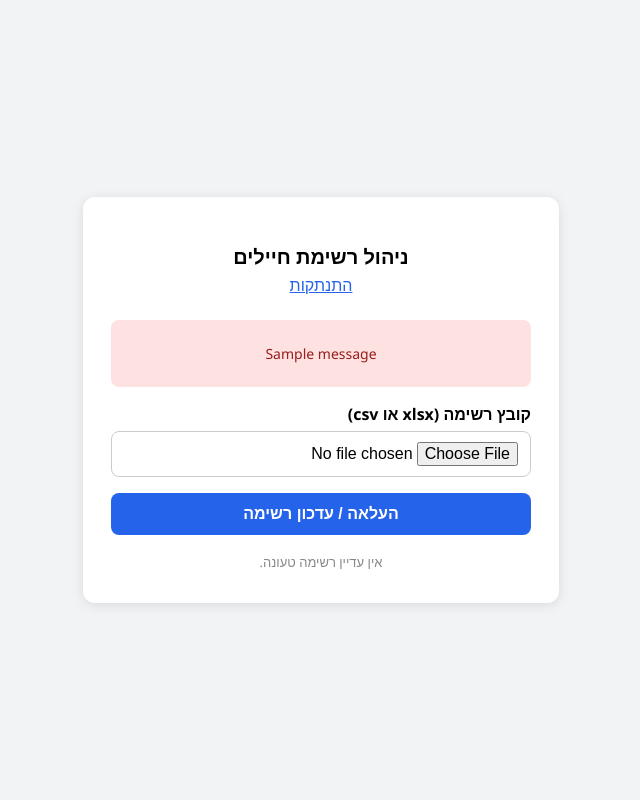
After one commit to AvivOber/idf-1008-equipment-forms, a Flask app: page /admin in a window 1280 px wide. The commit adds this page. Shown: the whole page, without its empty margins (319-959 px from the left). Run offline with Flask 3, Linux system fonts and the light colour scheme; the visitor is signed in with stand-in values (Sample User, id 1); one stand-in notice (Sample message) is shown.

Commit message:
Add /admin roster upload page and gunicorn/Procfile for hosted deploy
No local Python on the user's side (iPad-only) - the app needs to run
on a host reachable by URL. The roster stays gitignored, so a deployed
instance starts with none; /admin lets it be uploaded/replaced from a
browser, password-gated via ADMIN_PASSWORD.

Co-Authored-By: Claude Sonnet 5 <noreply@anthropic.com>
Claude-Session: https://claude.ai/code/session_01HNd3EjvEx6ue2RNhAMrcfT

```diff
--- a/app.py
+++ b/app.py
@@ -2,15 +2,23 @@
 Small self-service web page: a soldier types their name, the app looks them
 up in the roster (name -> personal number + rank) and immediately returns
 their filled-in, signed Form 1008 as a PDF download.
+
+Also serves /admin: a password-protected page to upload/replace the roster
+file from a browser (no terminal/Python needed) - the roster is gitignored
+(it holds personal numbers), so a hosted deploy starts without one.
 """
-from flask import Flask, render_template, request, send_file, flash, redirect, url_for
 import io
+import os
 
+from flask import Flask, render_template, request, send_file, flash, redirect, url_for, session
+
+import config
 import generator
 import roster
 
 app = Flask(__name__)
-app.secret_key = "dev-only-not-for-production-secrets"
+app.secret_key = os.environ.get("SECRET_KEY", "dev-only-not-for-production-secrets")
+ADMIN_PASSWORD = os.environ.get("ADMIN_PASSWORD", "changeme")
 
 
 @app.route("/")
@@ -27,7 +35,7 @@ def generate():
 
     soldier = roster.find_soldier(full_name)
     if not soldier:
-        flash(f'לא נמצא חייל בשם "{full_name}" ברשימת החטיבה. פנה/י לאריק בורד.')
+        flash(f'לא נמצא חייל בשם "{full_name}" ברשימת החטיבה. פנה/י ל{config.ISSUER["first_name"]} {config.ISSUER["last_name"]}.')
         return redirect(url_for("index"))
 
     try:
@@ -47,5 +55,56 @@ def generate():
     )
 
 
+@app.route("/admin", methods=["GET", "POST"])
+def admin():
+    if request.method == "POST" and "password" in request.form:
+        if request.form["password"] == ADMIN_PASSWORD:
+            session["is_admin"] = True
+        else:
+            flash("סיסמה שגויה")
+        return redirect(url_for("admin"))
+
+    if not session.get("is_admin"):
+        return render_template("admin_login.html")
+
+    if request.method == "POST" and "roster_file" in request.files:
+        f = request.files["roster_file"]
+        if not f or not f.filename:
+            flash("לא נבחר קובץ")
+            return redirect(url_for("admin"))
+        ext = f.filename.rsplit(".", 1)[-1].lower()
+        if ext not in ("xlsx", "csv"):
+            flash("יש להעלות קובץ xlsx או csv בלבד")
+            return redirect(url_for("admin"))
+        os.makedirs(os.path.dirname(config.ROSTER_XLSX), exist_ok=True)
+        # A new file replaces whichever roster format was active before.
+        for path in (config.ROSTER_XLSX, config.ROSTER_CSV):
+            if os.path.exists(path):
+                os.remove(path)
+        target = config.ROSTER_XLSX if ext == "xlsx" else config.ROSTER_CSV
+        f.save(target)
+        try:
+            count = len(roster.load_roster())
+        except ValueError as e:
+            flash(f"הקובץ הועלה אך יש בו בעיה: {e}")
+            return redirect(url_for("admin"))
+        flash(f"הרשימה עודכנה בהצלחה - {count} חיילים")
+        return redirect(url_for("admin"))
+
+    try:
+        names = roster.all_names()
+        error = None
+    except ValueError as e:
+        names = []
+        error = str(e)
+    return render_template("admin.html", names=names, error=error)
+
+
+@app.route("/admin/logout")
+def admin_logout():
+    session.pop("is_admin", None)
+    return redirect(url_for("admin"))
+
+
 if __name__ == "__main__":
-    app.run(host="0.0.0.0", port=5000, debug=True)
+    app.run(host="0.0.0.0", port=int(os.environ.get("PORT", 5000)))
--- a/requirements.txt
+++ b/requirements.txt
@@ -3,3 +3,4 @@ pypdf==6.18.0
 reportlab==5.0.1
 pandas==3.0.5
 openpyxl==3.1.5
+gunicorn==26.2.0
--- a/static/style.css
+++ b/static/style.css
@@ -69,6 +69,20 @@ button:hover {
   margin-bottom: 0;
 }
 
+.names-list {
+  text-align: right;
+  font-size: 14px;
+  color: #444;
+  max-height: 220px;
+  overflow-y: auto;
+  margin: 8px 0 0;
+  padding-inline-start: 20px;
+}
+
+a {
+  color: #2563eb;
+}
+
 .flash {
   background: #fee2e2;
   color: #991b1b;
--- /dev/null
+++ b/templates/admin.html
@@ -0,0 +1,40 @@
+<!DOCTYPE html>
+<html lang="he" dir="rtl">
+<head>
+  <meta charset="UTF-8">
+  <meta name="viewport" content="width=device-width, initial-scale=1.0">
+  <title>ניהול רשימה - טופס 1008</title>
+  <link rel="stylesheet" href="{{ url_for('static', filename='style.css') }}">
+</head>
+<body>
+  <div class="card">
+    <h1>ניהול רשימת חיילים</h1>
+    <p class="subtitle"><a href="{{ url_for('admin_logout') }}">התנתקות</a></p>
+
+    {% with messages = get_flashed_messages() %}
+      {% if messages %}
+        <div class="flash">
+          {% for m in messages %}<p>{{ m }}</p>{% endfor %}
+        </div>
+      {% endif %}
+    {% endwith %}
+
+    <form method="POST" action="{{ url_for('admin') }}" enctype="multipart/form-data">
+      <label for="roster_file">קובץ רשימה (xlsx או csv)</label>
+      <input type="file" id="roster_file" name="roster_file" accept=".xlsx,.csv" required>
+      <button type="submit">העלאה / עדכון רשימה</button>
+    </form>
+
+    {% if error %}
+      <p class="flash">{{ error }}</p>
+    {% elif names %}
+      <p class="hint">ברשימה הנוכחית {{ names|length }} חיילים:</p>
+      <ul class="names-list">
+        {% for n in names %}<li>{{ n }}</li>{% endfor %}
+      </ul>
+    {% else %}
+      <p class="hint">אין עדיין רשימה טעונה.</p>
+    {% endif %}
+  </div>
+</body>
+</html>
```
Also changed, not shown: templates/admin_login.html (added, +28 -0 lines), README.md, 1 other file.
